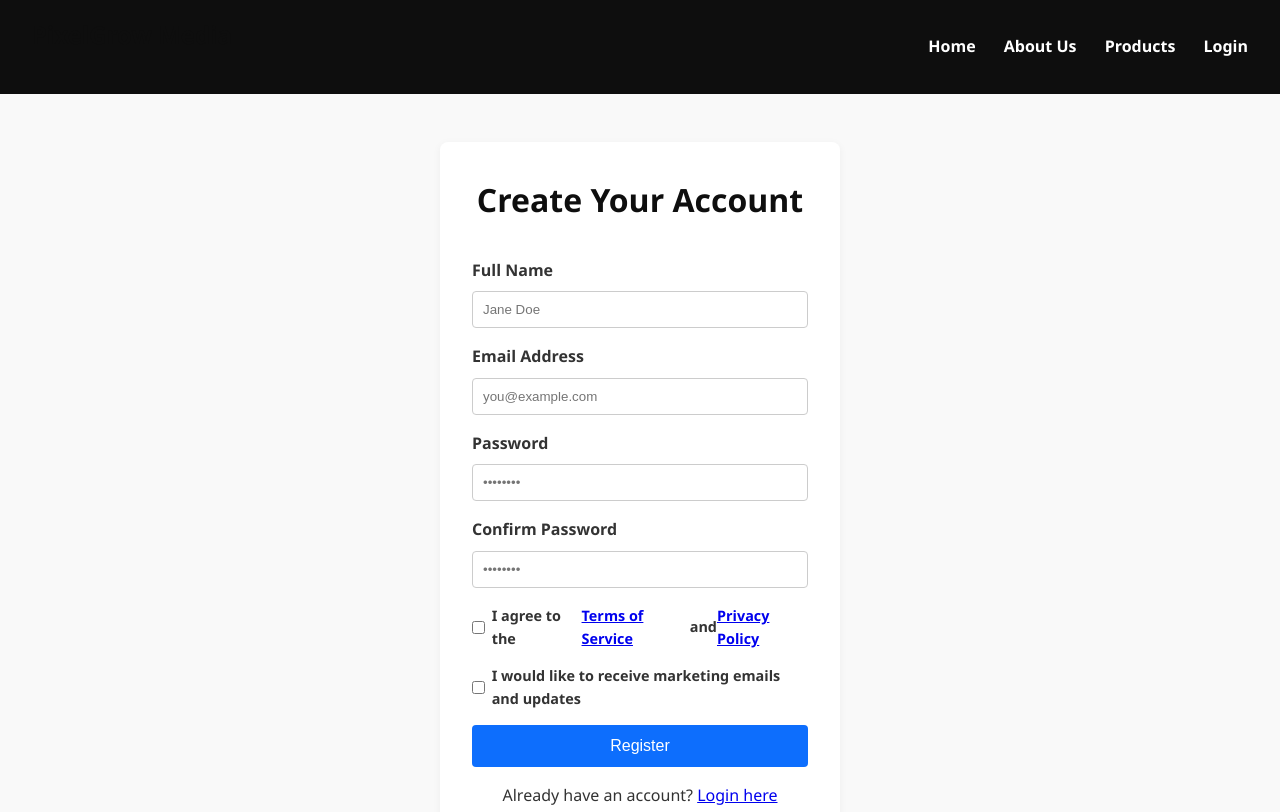
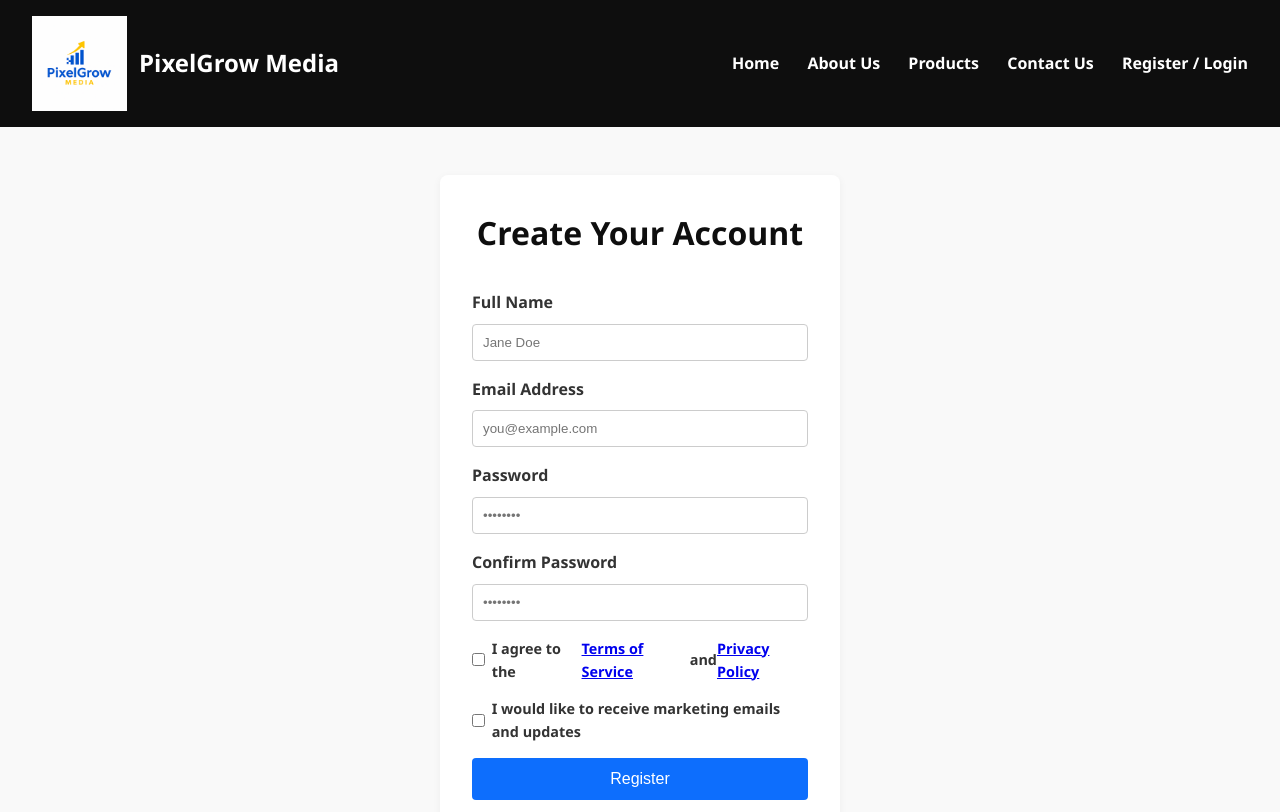
Before and after one commit to OLENUA/PixelGrow, a plain HTML site: page register.html in a window 1280 px wide. Shown: the top 812 px of the page. Drawn offline with Linux system fonts and the light colour scheme.

Commit message:
Update register.html

```diff
--- a/register.html
+++ b/register.html
@@ -39,12 +39,16 @@
 </head>
 <body>
 <header>
-    <h1>PixelGrow Media</h1>
+  <a href="/index.html" style="display:flex; align-items:center; text-decoration:none;">
+    <img src="/assets/logo.png" alt="PixelGrow Media Logo" width="95" style="margin-right:12px;" />
+    <h1 style="margin:0; font-size:1.5em; color:white;">PixelGrow Media</h1>
+  </a>
   <nav>
     <a href="/index.html">Home</a>
     <a href="/about.html">About Us</a>
     <a href="/products.html">Products</a>
-      <a href="/login.html">Login</a>
+    <a href="/contact.html">Contact Us</a>
+    <a href="/login.html">Register / Login</a>
   </nav>
 </header>
   <main>
```
Lines whose indentation alone changed are shown as unchanged.
